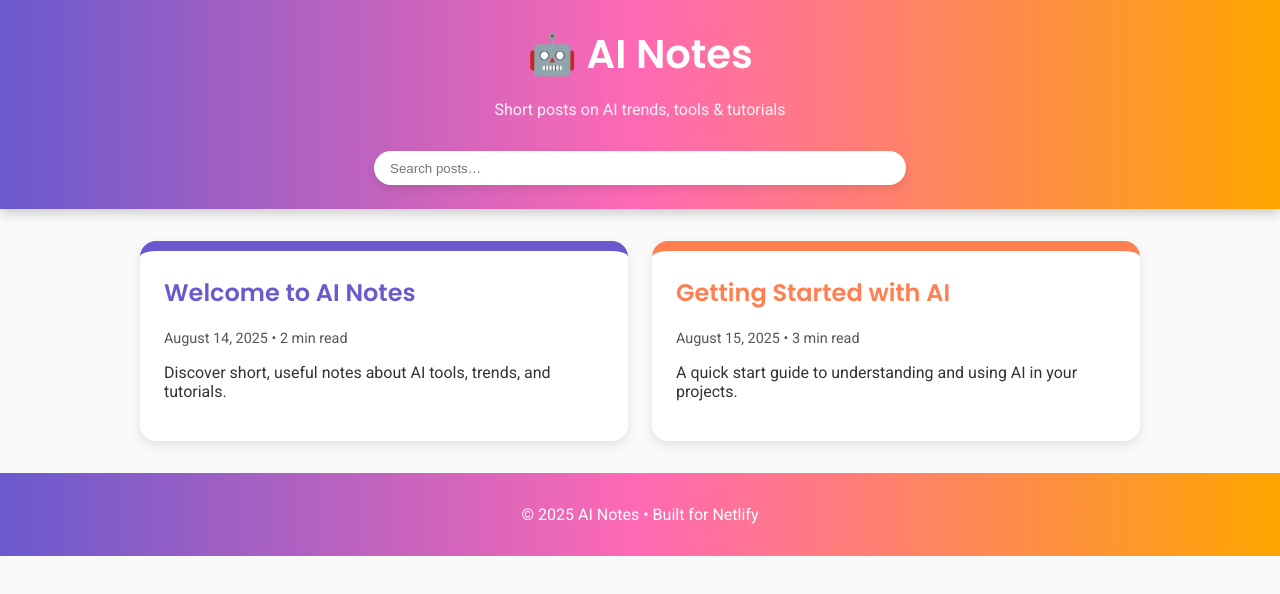
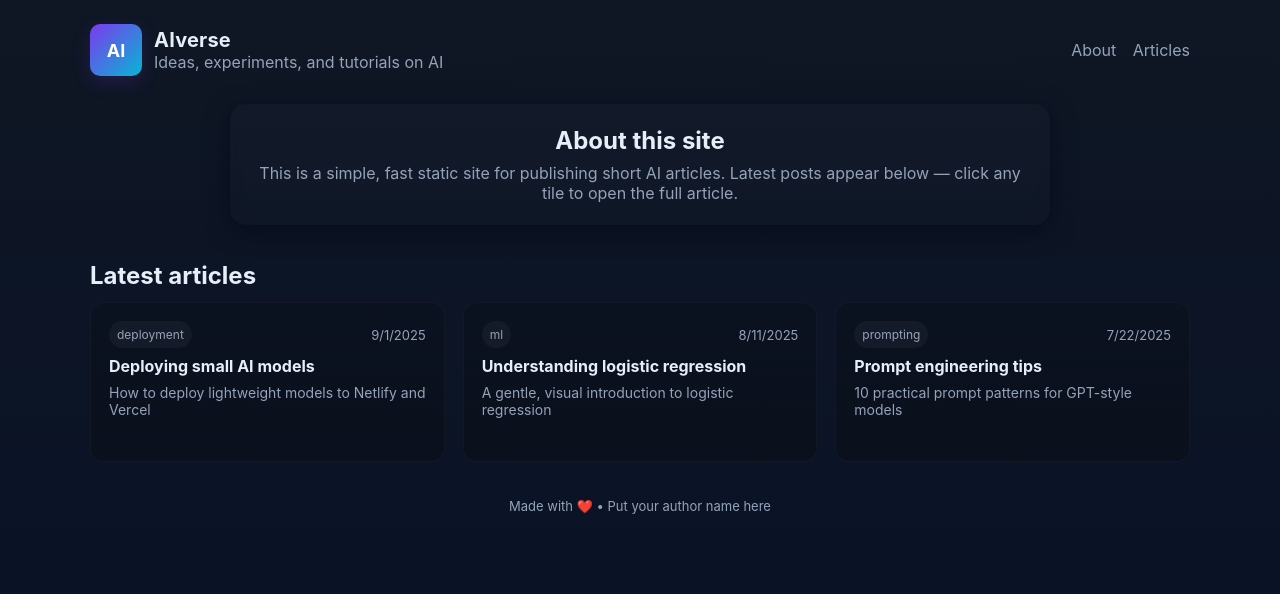
Before and after one commit to NagaP9/Ai_Blog, a plain HTML site: page index.html in a window 1280 px wide. Drawn offline with Linux system fonts and the light colour scheme; no server answers.

Commit message:
Update homepage layout: header center, about section, article tiles with hover pop

```diff
--- a/index.html
+++ b/index.html
@@ -2,36 +2,189 @@
 <html lang="en">
 <head>
   <meta charset="utf-8" />
-  <meta name="viewport" content="width=device-width, initial-scale=1" />
-  <title>AI Notes — Vibrant Blog</title>
-  <meta name="description" content="Quick, colorful notes on AI—news, tips, tutorials." />
-  <link href="https://fonts.googleapis.com/css2?family=Poppins:wght@600&family=Roboto&display=swap" rel="stylesheet">
-  <link rel="stylesheet" href="assets/style.css" />
-  <link rel="icon" href="assets/favicon.svg" />
+  <meta name="viewport" content="width=device-width,initial-scale=1" />
+  <title>Your AIverse</title>
+  <style>
+    :root{
+      --bg:#0f1724;
+      --card:#0b1220;
+      --muted:#94a3b8;
+      --accent:#7c3aed;
+      --glass: rgba(255,255,255,0.04);
+    }
+    *{box-sizing:border-box}
+    html,body{height:100%}
+    body{
+      margin:0;
+      font-family:Inter,ui-sans-serif,system-ui,-apple-system,"Segoe UI",Roboto,"Helvetica Neue",Arial;
+      background:linear-gradient(180deg,var(--bg),#071028 120%);
+      color:#e6eef8;
+      -webkit-font-smoothing:antialiased;
+      -moz-osx-font-smoothing:grayscale;
+      padding:24px;
+      display:flex;
+      justify-content:center;
+    }
+    .site{
+      width:100%;
+      max-width:1100px;
+    }
+    header{
+      display:flex;
+      align-items:center;
+      justify-content:space-between;
+      gap:16px;
+      margin-bottom:28px;
+    }
+    .brand{
+      display:flex;align-items:center;gap:12px;
+    }
+    .logo{
+      width:52px;height:52px;border-radius:10px;background:linear-gradient(135deg,var(--accent),#06b6d4);display:flex;align-items:center;justify-content:center;font-weight:700;color:white;font-size:18px;box-shadow:0 6px 18px rgba(124,58,237,0.18);
+    }
+    h1{margin:0;font-size:20px;letter-spacing:0.2px}
+    p.lead{margin:0;color:var(--muted)}
+
+    /* About section centered */
+    .about-wrap{
+      display:flex;align-items:center;justify-content:center;margin:18px 0 36px;
+    }
+    .about{
+      max-width:820px;text-align:center;padding:22px;border-radius:16px;background:linear-gradient(180deg, rgba(255,255,255,0.02), rgba(255,255,255,0.01));backdrop-filter: blur(6px);box-shadow:0 6px 24px rgba(2,6,23,0.6);
+    }
+    .about h2{margin:0 0 8px}
+    .about p{margin:0;color:var(--muted)}
+
+    /* Grid of tiles */
+    .grid{
+      display:grid;
+      grid-template-columns:repeat(auto-fit, minmax(240px, 1fr));
+      gap:18px;
+      align-items:start;
+    }
+    .tile{
+      background:linear-gradient(180deg,var(--card), rgba(10,14,22,0.6));
+      border-radius:14px;padding:18px;min-height:160px;position:relative;overflow:hidden;
+      transition:transform .28s cubic-bezier(.2,.9,.2,1), box-shadow .28s ease, border-color .28s ease;
+      border:1px solid rgba(255,255,255,0.03);
+      cursor:pointer;display:flex;flex-direction:column;gap:8px;text-decoration:none;color:inherit;
+    }
+    .tile:hover{transform:translateY(-8px) scale(1.03);box-shadow:0 20px 40px rgba(2,6,23,0.6), 0 4px 18px rgba(124,58,237,0.12);border-color: rgba(124,58,237,0.22)}
+    .tile .meta{display:flex;justify-content:space-between;align-items:center;font-size:13px;color:var(--muted)}
+    .tile h3{margin:0;font-size:16px}
+    .tile p{margin:0;color:var(--muted);font-size:14px;flex:1}
+
+    /* small tag */
+    .tag{font-size:12px;padding:6px 8px;border-radius:999px;background:var(--glass);display:inline-block}
+
+    footer{margin-top:36px;text-align:center;color:var(--muted);font-size:13px}
+
+    @media (max-width:560px){
+      .logo{width:44px;height:44px}
+      header{flex-direction:column;align-items:flex-start}
+    }
+  </style>
 </head>
 <body>
-  <header class="site-header">
-    <h1>🤖 AI Notes</h1>
-    <p class="tagline">Short posts on AI trends, tools & tutorials</p>
-    <input id="search" class="search" placeholder="Search posts…" />
-  </header>
-  <main class="container">
-    <section id="posts" class="post-list">
-      <article class="post-card" style="--accent-color:#6a5acd;">
-        <h2><a href="post.html">Welcome to AI Notes</a></h2>
-        <p class="meta">August 14, 2025 • 2 min read</p>
-        <p>Discover short, useful notes about AI tools, trends, and tutorials.</p>
-      </article>
-      <article class="post-card" style="--accent-color:#ff7f50;">
-        <h2><a href="post.html">Getting Started with AI</a></h2>
-        <p class="meta">August 15, 2025 • 3 min read</p>
-        <p>A quick start guide to understanding and using AI in your projects.</p>
-      </article>
+  <div class="site">
+    <header>
+      <div class="brand">
+        <div class="logo">AI</div>
+        <div>
+          <h1 id="site-name">AIverse</h1>
+          <p class="lead">Ideas, experiments, and tutorials on AI</p>
+        </div>
+      </div>
+      <nav aria-label="primary-nav">
+        <a href="#about" style="color:var(--muted);text-decoration:none;margin-right:12px">About</a>
+        <a href="#posts" style="color:var(--muted);text-decoration:none">Articles</a>
+      </nav>
+    </header>
+
+    <div class="about-wrap" id="about">
+      <section class="about">
+        <h2>About this site</h2>
+        <p>This is a simple, fast static site for publishing short AI articles. Latest posts appear below — click any tile to open the full article.</p>
+      </section>
+    </div>
+
+    <section id="posts">
+      <h2 style="margin:0 0 12px">Latest articles</h2>
+      <div class="grid" id="posts-grid">
+        <!-- tiles inserted here by JS -->
+      </div>
     </section>
-  </main>
-  <footer class="site-footer">
-    <p>© <span id="year"></span> AI Notes • Built for Netlify</p>
-  </footer>
-  <script type="module" src="assets/home.js"></script>
+
+    <footer>Made with ❤️ • Put your author name here</footer>
+  </div>
+
+  <script>
+    /*
+      Two ways to supply posts data:
+      1) Create a file posts.json at the root with an array of posts (recommended for many posts). Example posts.json:
+         [
+           {"title":"My Article","excerpt":"Short blurb","url":"/posts/my-article.html","date":"2025-09-10","tags":["AI","tutorial"]},
+           ...
+         ]
+      2) If posts.json is not found, the script uses the inline `fallbackPosts` array below — update it manually.
+    */
+
+    const fallbackPosts = [
+      {title:'Deploying small AI models', excerpt:'How to deploy lightweight models to Netlify and Vercel', url:'/posts/deploying-small-ai-models.html', date:'2025-09-01', tags:['deployment','tutorial']},
+      {title:'Understanding logistic regression', excerpt:'A gentle, visual introduction to logistic regression', url:'/posts/logistic-regression.html', date:'2025-08-11', tags:['ml','basics']},
+      {title:'Prompt engineering tips', excerpt:'10 practical prompt patterns for GPT-style models', url:'/posts/prompt-engineering.html', date:'2025-07-22', tags:['prompting']}
+    ];
+
+    async function loadPosts(){
+      let posts = fallbackPosts;
+      try{
+        const res = await fetch('/posts.json');
+        if(res.ok){
+          posts = await res.json();
+        } else {
+          // no posts.json — fallback
+        }
+      }catch(e){
+        // network error or no file — use fallback
+      }
+
+      // sort by date desc (ISO strings expected)
+      posts.sort((a,b)=> (b.date||'') .localeCompare(a.date||''));
+
+      const grid = document.getElementById('posts-grid');
+      grid.innerHTML = '';
+
+      posts.forEach(post=>{
+        const a = document.createElement('a');
+        a.className = 'tile';
+        a.href = post.url || '#';
+        a.setAttribute('aria-label', post.title);
+
+        const meta = document.createElement('div');
+        meta.className = 'meta';
+        const tag = document.createElement('span');
+        tag.className = 'tag';
+        tag.textContent = (post.tags && post.tags[0]) || 'Article';
+        const date = document.createElement('div');
+        date.textContent = post.date ? new Date(post.date).toLocaleDateString() : '';
+        meta.appendChild(tag); meta.appendChild(date);
+
+        const h3 = document.createElement('h3');
+        h3.textContent = post.title;
+        const p = document.createElement('p');
+        p.textContent = post.excerpt || '';
+
+        a.appendChild(meta);
+        a.appendChild(h3);
+        a.appendChild(p);
+
+        // subtle hover pop shadow handled by CSS
+        grid.appendChild(a);
+      });
+    }
+
+    // run
+    loadPosts();
+  </script>
 </body>
 </html>
```
